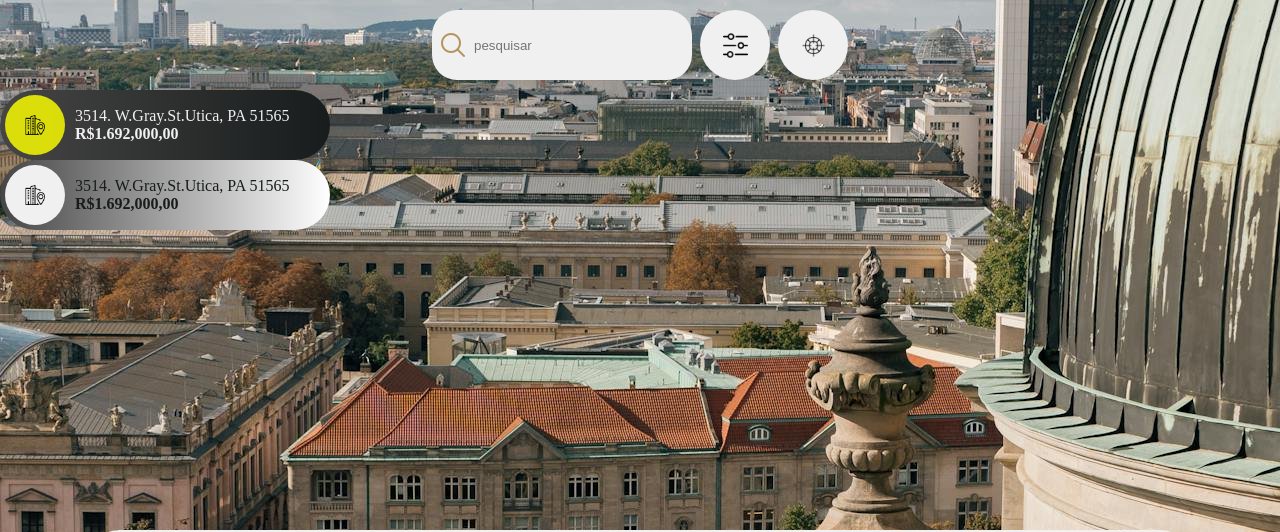
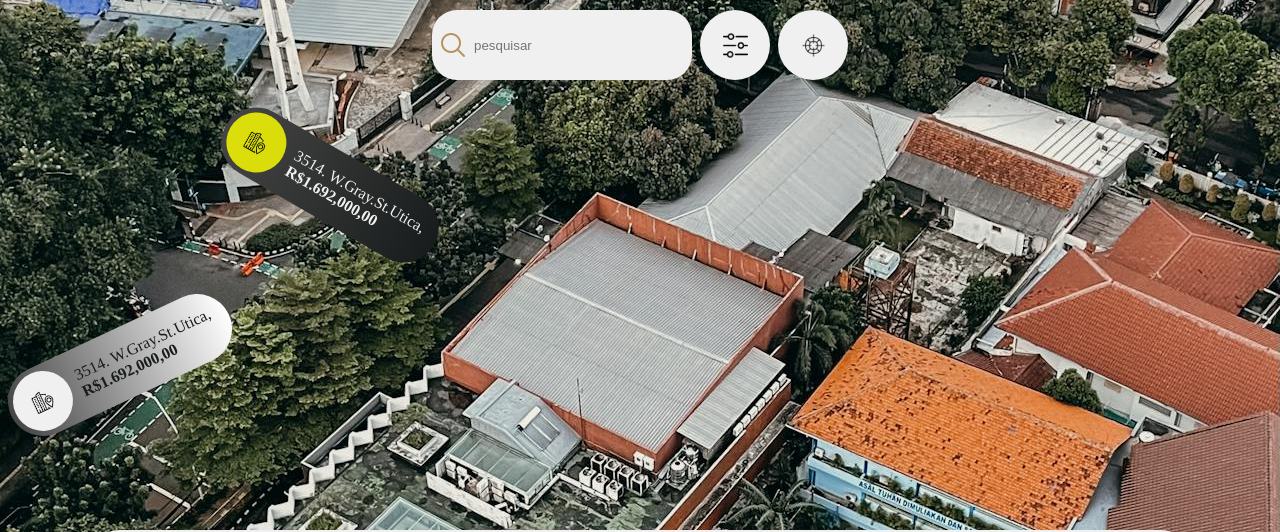
Before and after one commit to MarcoAntonio07/Projetos, a plain HTML site: page app de acomodação/paginas/mapa.html in a window 1280 px wide. Shown: the top 532 px of the page. Drawn offline with Linux system fonts and the light colour scheme.

Commit message:
atualizações

```diff
--- a/app de acomodação/estilos/mapa.css
+++ b/app de acomodação/estilos/mapa.css
@@ -19,11 +19,12 @@ body{
     height: 100vh;
     margin: auto;
     background-color: #181C1C;
-    background-image: url(../imagens/pexels-ekrulila-18782522.jpg);
+    background-image: url(../imagens/pexels-fariz-hermawan-1884307-15801340.jpg);
     background-position: center center;
     background-repeat: no-repeat;
     background-size: cover;
     position: relative;
+    overflow: hidden;
 }
 
 .container-nav{
@@ -88,13 +89,17 @@ body{
 
 .box-indereco1{
     background-image: linear-gradient(to left, #181C1C, rgb(70, 69, 69) );
-    width: 330px;
+    width: 240px;
     height: 70px;
     display: flex;
     align-items: center;
     gap: 10px;
     border-radius: 35px;
     padding: 5px;
+    position: absolute;
+    top: 150px;
+    left: 210px;
+    transform: rotate(30deg);
 
     .box{
         background-color: var(--cor2);
@@ -121,13 +126,16 @@ body{
 
 .box-indereco2{
     background-image: linear-gradient(to left, white, rgb(70, 69, 69));
-    width: 330px;
+    width: 240px;
     height: 70px;
     display: flex;
     align-items: center;
     gap: 10px;
     border-radius: 35px;
     padding: 5px;
+    position: absolute;
+    top: 330px;
+    transform: rotate(-25deg);
 
     .box{
         background-color: var(--cor3);
--- a/app de acomodação/paginas/mapa.html
+++ b/app de acomodação/paginas/mapa.html
@@ -24,14 +24,14 @@
         <div class="box">
             <img src="../icones/predio.png" alt="localização">
         </div>
-        <p>3514. W.Gray.St.Utica, PA 51565 <br> <span>R$1.692,000,00</span></p>
+        <p>3514. W.Gray.St.Utica, <br> <span>R$1.692,000,00</span></p>
     </div>
 
     <div class="box-indereco2">
         <div class="box">
             <img src="../icones/predio.png" alt="localização">
         </div>
-        <p>3514. W.Gray.St.Utica, PA 51565 <br> <span>R$1.692,000,00</span></p>
+        <p>3514. W.Gray.St.Utica, <br><span>R$1.692,000,00</span></p>
     </div>
 
     <section class="container-casa">
```
